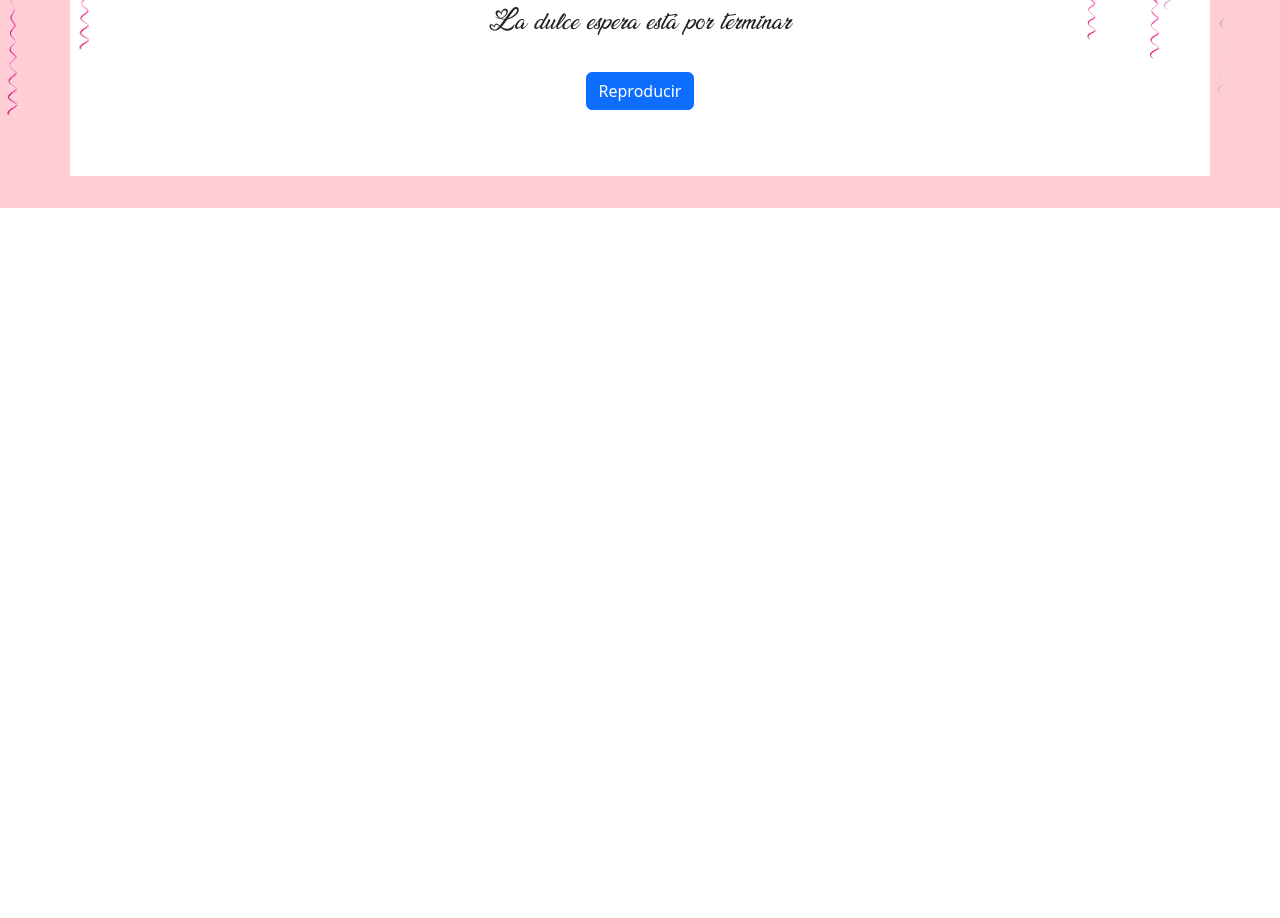
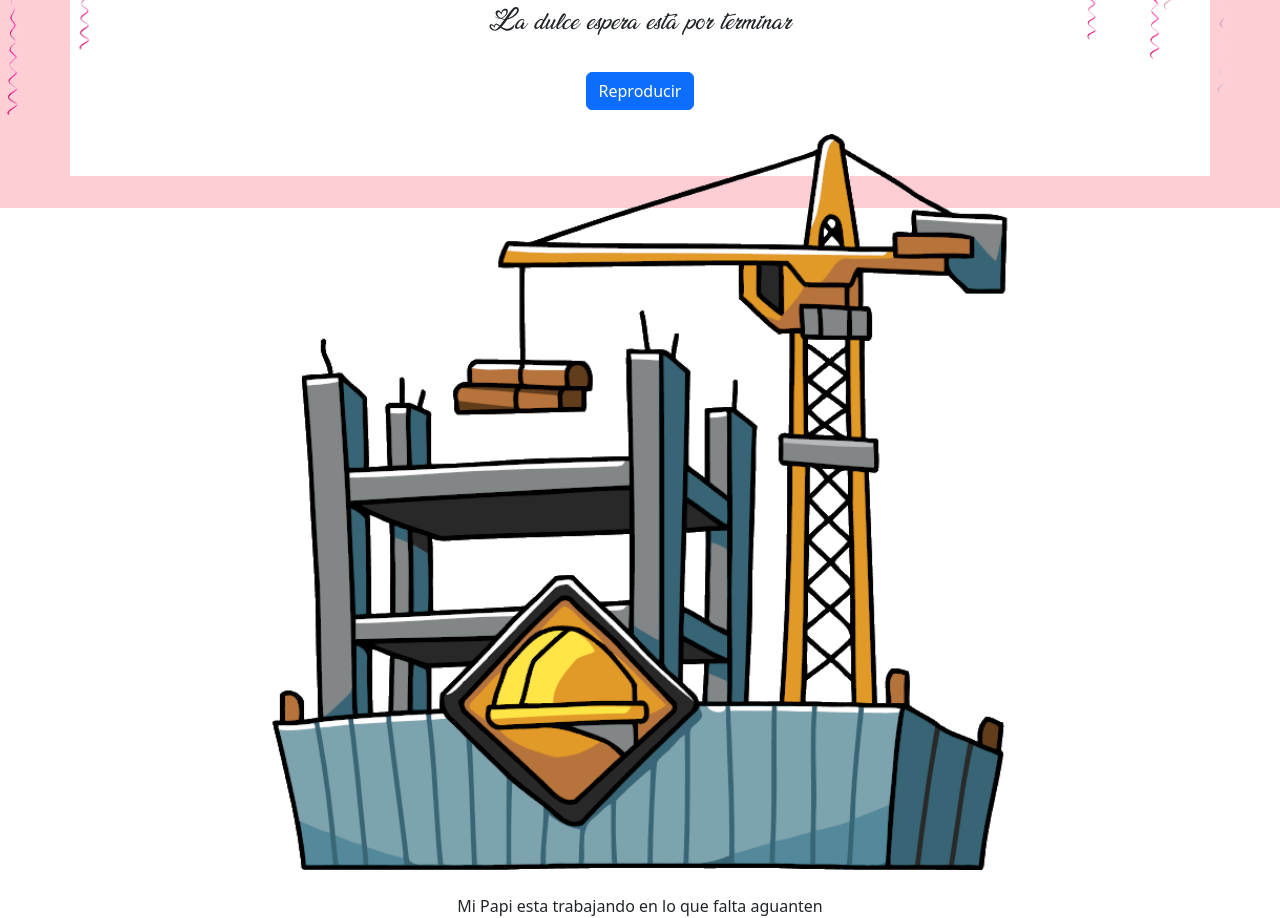
Before and after one commit to yohovani/Invitaci-n, a React (Vite) app: page / in a window 1280 px wide. Shown: the part 680-1598 px from the top of the page. Before the commit the page ends 888 px from the top, so only its background shows below. Built offline with nearby package versions, Linux system fonts and the light colour scheme.

Commit message:
Mensaje sitio en construccion

```diff
--- a/src/App.jsx
+++ b/src/App.jsx
@@ -4,6 +4,7 @@ import 'bootstrap/dist/css/bootstrap.min.css';
 import Container from 'react-bootstrap/Container';
 import globos from './assets/globos.png';
 import princesa from './assets/princesa.png';
+import construccion from './assets/construccion.png';
 import cancion from './assets/audio/Te_Esperaba.mp3';
 import Button from 'react-bootstrap/Button';
 
@@ -42,7 +43,9 @@ function App() {
       <Container className="margen">
         <img src={princesa} className="princesa" /><br />
         <h2 style={{ fontFamily: 'MiFuente' }}>La dulce espera está por terminar</h2><br />
-        <Button onClick={togglePlay}>{isPlaying ? 'Pausar' : 'Reproducir'}</Button>
+        <Button onClick={togglePlay}>{isPlaying ? 'Pausar' : 'Reproducir'}</Button>< br />< br />
+        <img src={construccion} className="princesa" /><br />
+        <p>Mi Papi esta trabajando en lo que falta aguanten</p>
       </Container>
     </>
   );
```
Also changed, not shown: src/assets/construccion.png (added), 4 other files (tests, documents, lock files or other folders).
